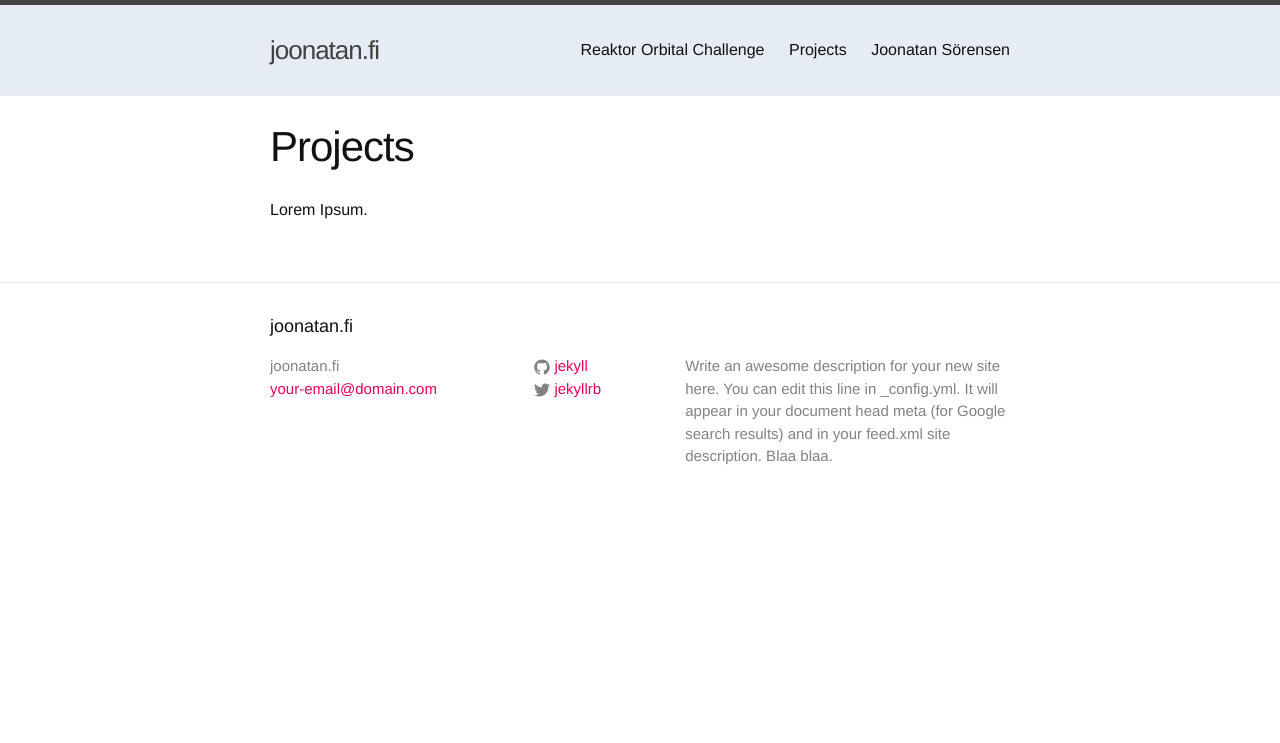
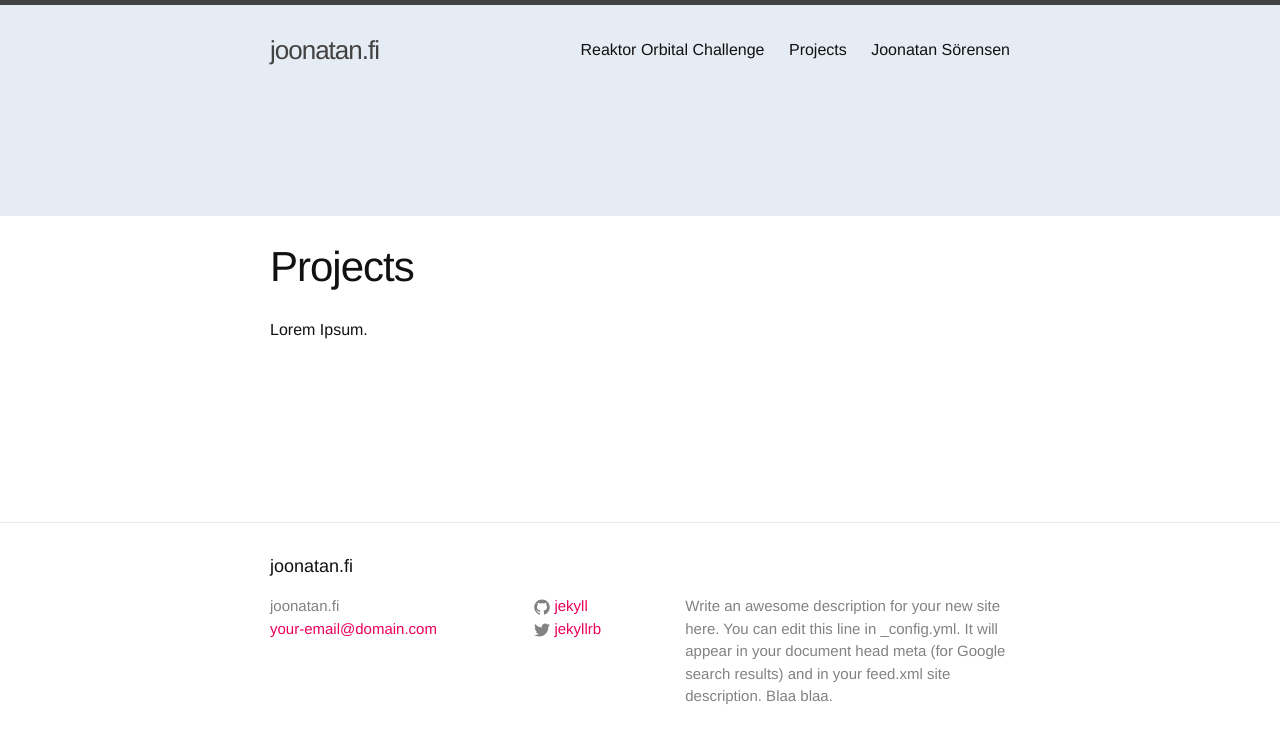
Before and after one commit to joonatansir/joonatansir.github.io, a Jekyll site: the page built from projects.md, in a window 1280 px wide. Shown: the top 743 px of the page. Built offline with Jekyll 4.4.1, drawn with Linux system fonts in a browser that asks for light colours.

Commit message:
Modified some css

```diff
--- a/_sass/_base.scss
+++ b/_sass/_base.scss
@@ -32,7 +32,7 @@ body {
  */
 h1, h2, h3, h4, h5, h6,
 p, blockquote, pre,
-ul, ol, dl, figure,
+ul, ol, dl, figure, img,
 %vertical-rhythm {
     margin-bottom: $spacing-unit / 2;
 }
@@ -82,6 +82,7 @@ li {
  * Headings
  */
 h1, h2, h3, h4, h5, h6 {
+    font-family: 'Montserrat', Helvetica, Arial, sans-serif;
     font-weight: $base-font-weight;
 }
 
@@ -160,6 +161,7 @@ pre {
     max-width:         calc(#{$content-width} - (#{$spacing-unit} * 2));
     margin-right: auto;
     margin-left: auto;
+    margin-bottom: $spacing-unit*4;
     padding-right: $spacing-unit;
     padding-left: $spacing-unit;
     @extend %clearfix;
--- a/css/main.scss
+++ b/css/main.scss
@@ -2,8 +2,6 @@
 # Only the main Sass file needs front matter (the dashes are enough)
 ---
 @charset "utf-8";
-
-
 
 // Our variables
 $base-font-family: Helvetica, Arial, sans-serif;
```
Also changed, not shown: index.html (+22 -4 lines).
